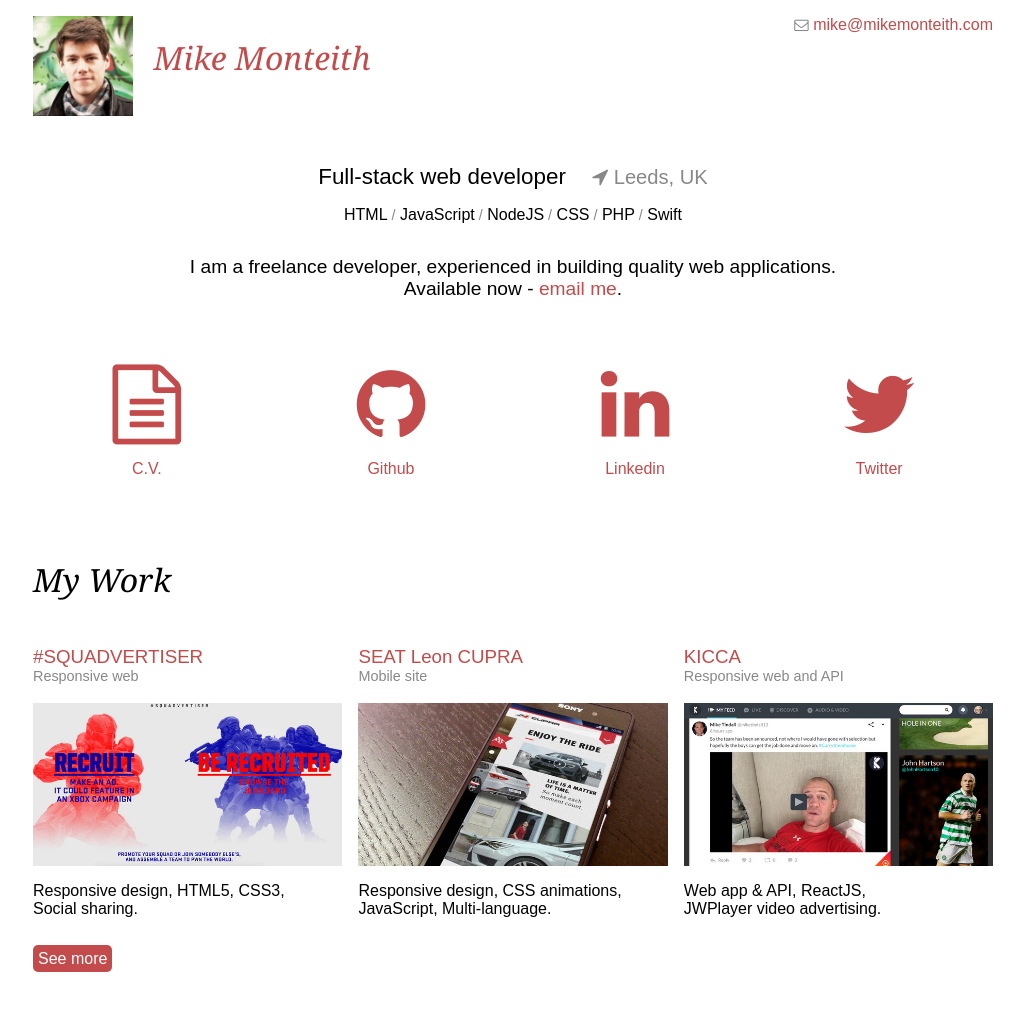
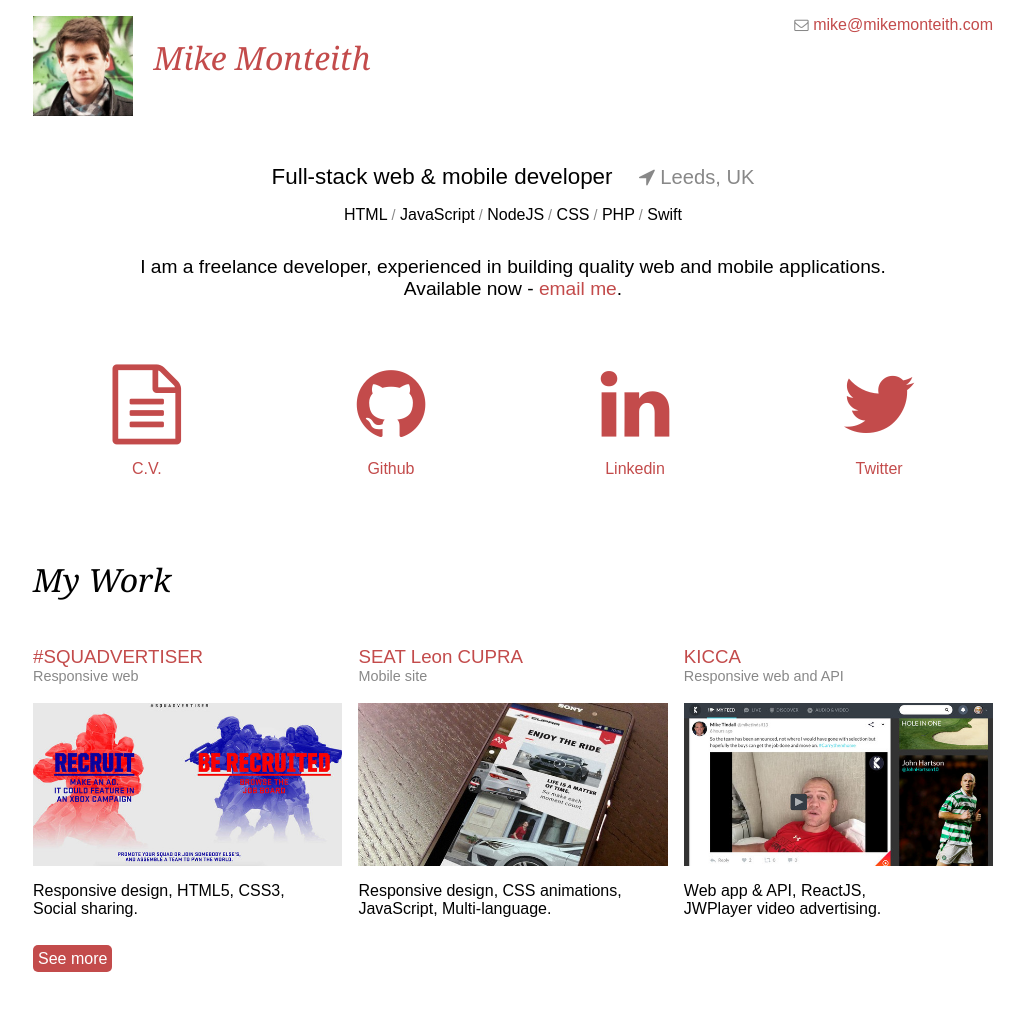
Before and after one commit to Mike220889/mike220889.github.io, a Jekyll site: the page built from index.html, in a window 1280 px wide. Shown: the whole page, without its empty margins (127-1151 px from the left). Built offline with Jekyll 4.4.1, drawn with Linux system fonts in a browser that asks for light colours.

Commit message:
Evolve from web to web & mobile

```diff
--- a/index.html
+++ b/index.html
@@ -1,10 +1,10 @@
 ---
-title: "Web Developer"
+title: "Web &amp Mobile Developer"
 ---
 
 <div class="introduction">
 	<p>
-		Full-stack web developer <span class="my-location"><span class="fa fa-location-arrow"></span> Leeds, UK</span>
+		Full-stack web &amp; mobile developer <span class="my-location"><span class="fa fa-location-arrow"></span> Leeds, UK</span>
 	</p>
 	<div class="keywords">
 		<ul>
@@ -21,7 +21,7 @@
 <div class="blurb">
 	<div class="blurb-copy">
 		<p>
-			I am a freelance developer, experienced in building quality web applications.
+			I am a freelance developer, experienced in building quality web and mobile applications.
 			<br/>
 			Available now - <a href="mailto:{{site.data.personal.email}}">email me</a>.
 		</p>
```
